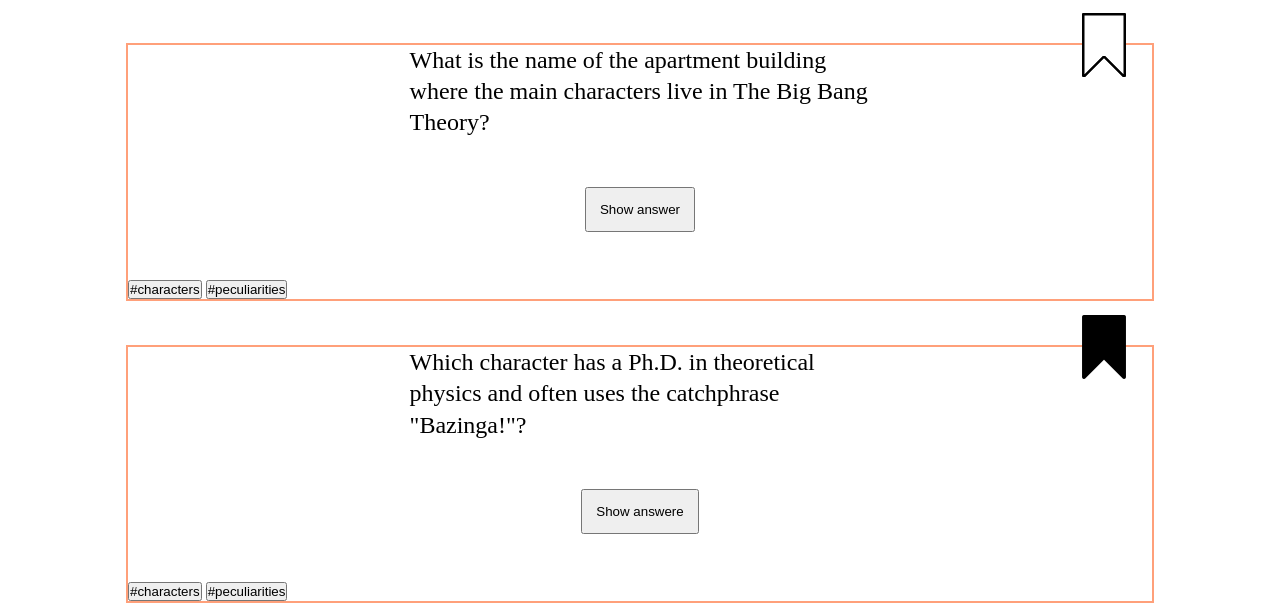
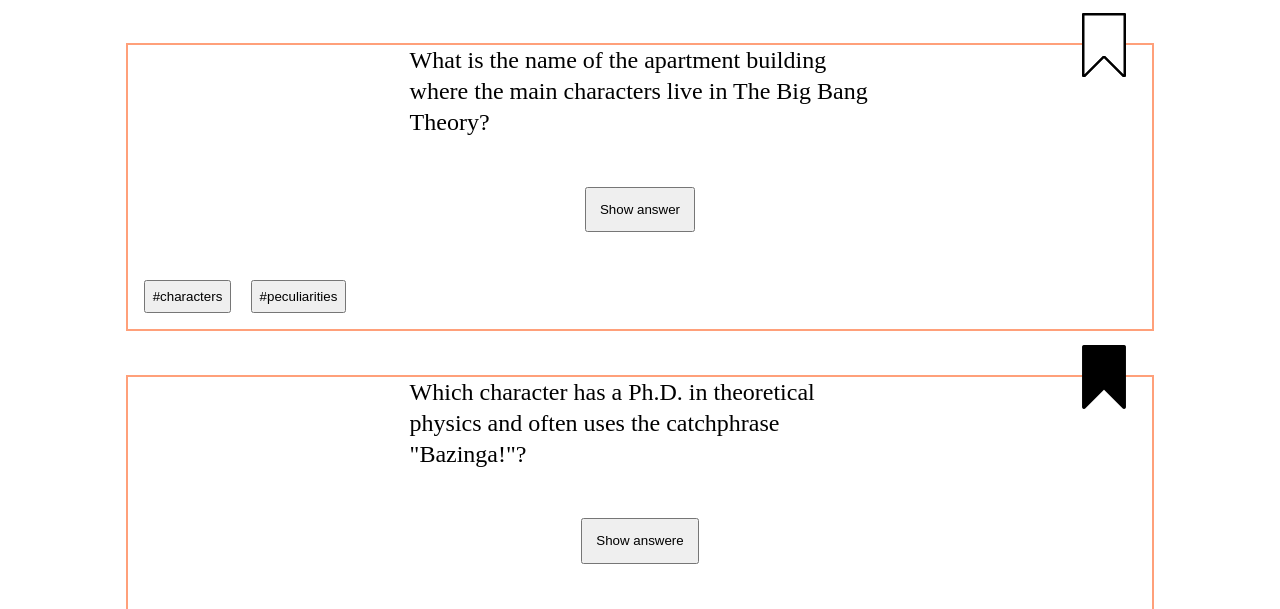
Before and after one commit to os512/spiced-project_1-, a plain HTML site: page index.html in a window 1280 px wide. Shown: the part 163-772 px from the top of the page. Drawn offline with Linux system fonts and the light colour scheme.

Commit message:
Add styling rules to tags

```diff
--- a/css/styles.css
+++ b/css/styles.css
@@ -51,3 +51,11 @@ header {
 	margin: 3rem auto;
 	cursor: pointer;
 }
+
+.tag {
+	--size: 1rem;
+
+	padding: 0.5em;
+	margin-inline-start: var(--size);
+	margin-block-end: var(--size);
+}
```
